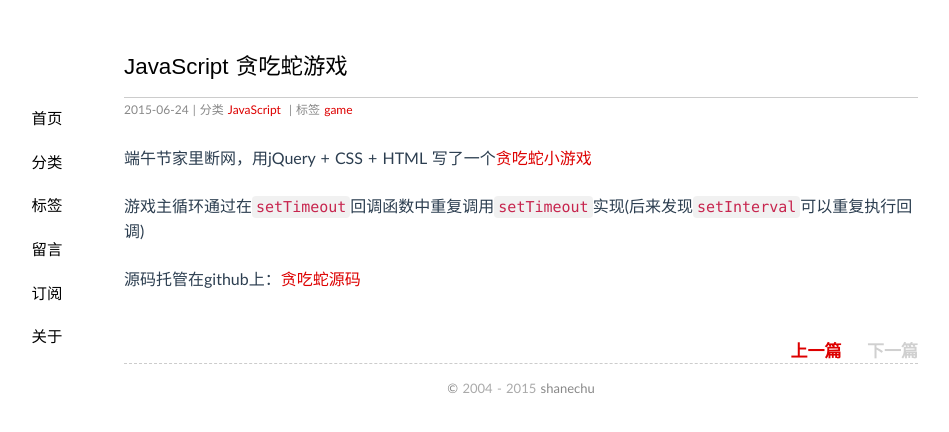
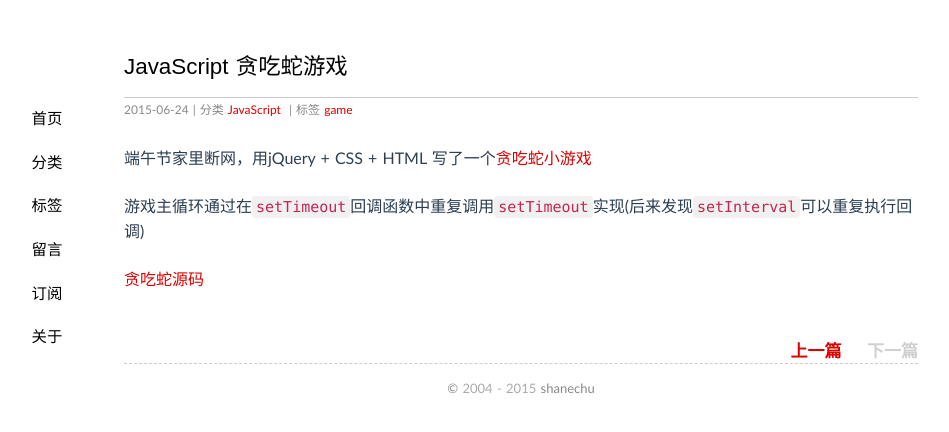
Before and after one commit to enginzhu/enginzhu.github.io, a Jekyll site: the page built from _posts/2015-06-24-snake-game.md, in a window 1280 px wide. Shown: the top 432 px of the page, without its empty margins (119-1068 px from the left). Built offline with Jekyll 4.4.1, drawn with Linux system fonts in a browser that asks for light colours; Markdown is read by kramdown in place of the engine named in the settings; comment, search, counter and statistics services are not loaded.

Commit message:
URL of snakegame source code

```diff
--- a/_posts/2015-06-24-snake-game.md
+++ b/_posts/2015-06-24-snake-game.md
@@ -10,4 +10,4 @@
 
 游戏主循环通过在`setTimeout`回调函数中重复调用`setTimeout`实现(后来发现`setInterval`可以重复执行回调)
 
-源码托管在github上：[贪吃蛇源码](http://github.com/enginzhu/snakegame)
+[贪吃蛇源码](https://github.com/enginzhu/enginzhu.github.io/tree/master/snake)
```
